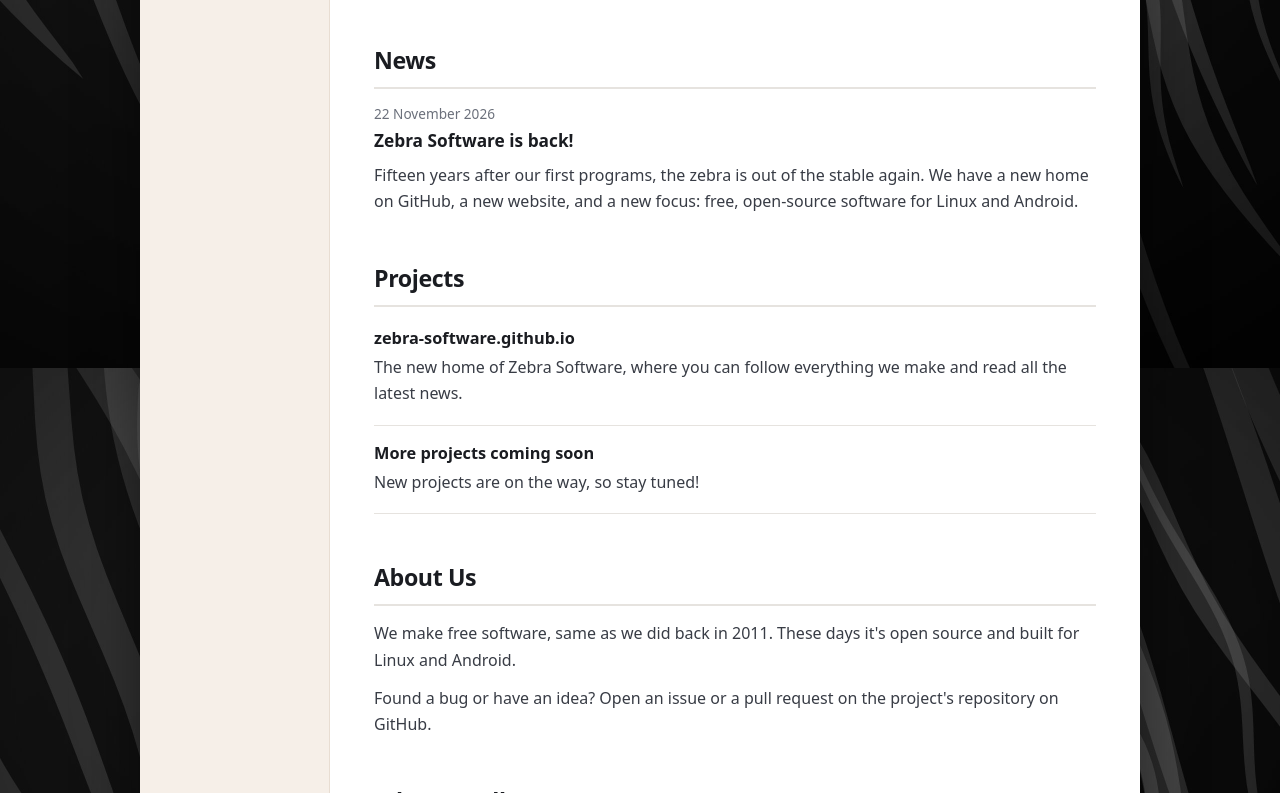
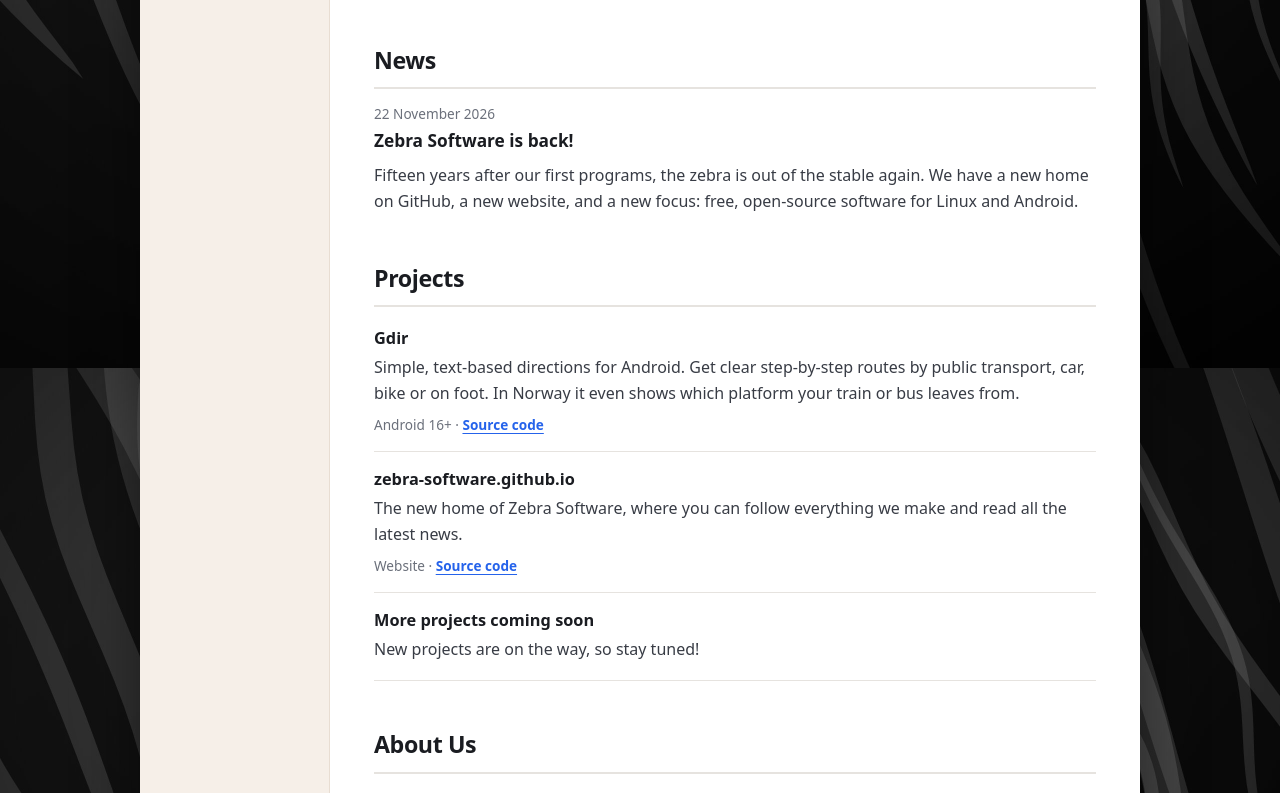
Before and after one commit to zebra-software/zebra-software.github.io, a plain HTML site: page index.html in a window 1280 px wide. Shown: the part 432-1225 px from the top of the page. Drawn offline with Linux system fonts and the light colour scheme.

Commit message:
Add Gdir to the projects list
Gdir, our first app, goes at the top of Projects. Each project now has
a small line with its platform and a link to its source code.

Co-Authored-By: Claude Opus 5.5 <noreply@anthropic.com>
Claude-Session: https://claude.ai/code/session_01Et9Yp7kqQcqLJNmpZoeoK1

```diff
--- a/index.html
+++ b/index.html
@@ -97,6 +97,7 @@
     .project:first-of-type { padding-top: 4px; }
     .project h3 { margin: 0 0 2px; font-size: 1.02rem; color: var(--ink); }
     .project p { margin: 0 0 4px; }
+    .project small { color: var(--muted); font-size: .85rem; }
 
     /* history */
     .history p { max-width: 640px; }
@@ -187,8 +188,14 @@
         <section id="projects">
           <h2>Projects</h2>
           <div class="project">
+            <h3>Gdir</h3>
+            <p>Simple, text-based directions for Android. Get clear step-by-step routes by public transport, car, bike or on foot. In Norway it even shows which platform your train or bus leaves from.</p>
+            <small>Android 16+ · <a href="https://github.com/zebra-software/gdir">Source code</a></small>
+          </div>
+          <div class="project">
             <h3>zebra-software.github.io</h3>
             <p>The new home of Zebra Software, where you can follow everything we make and read all the latest news.</p>
+            <small>Website · <a href="https://github.com/zebra-software/zebra-software.github.io">Source code</a></small>
           </div>
           <div class="project">
             <h3>More projects coming soon</h3>
```
